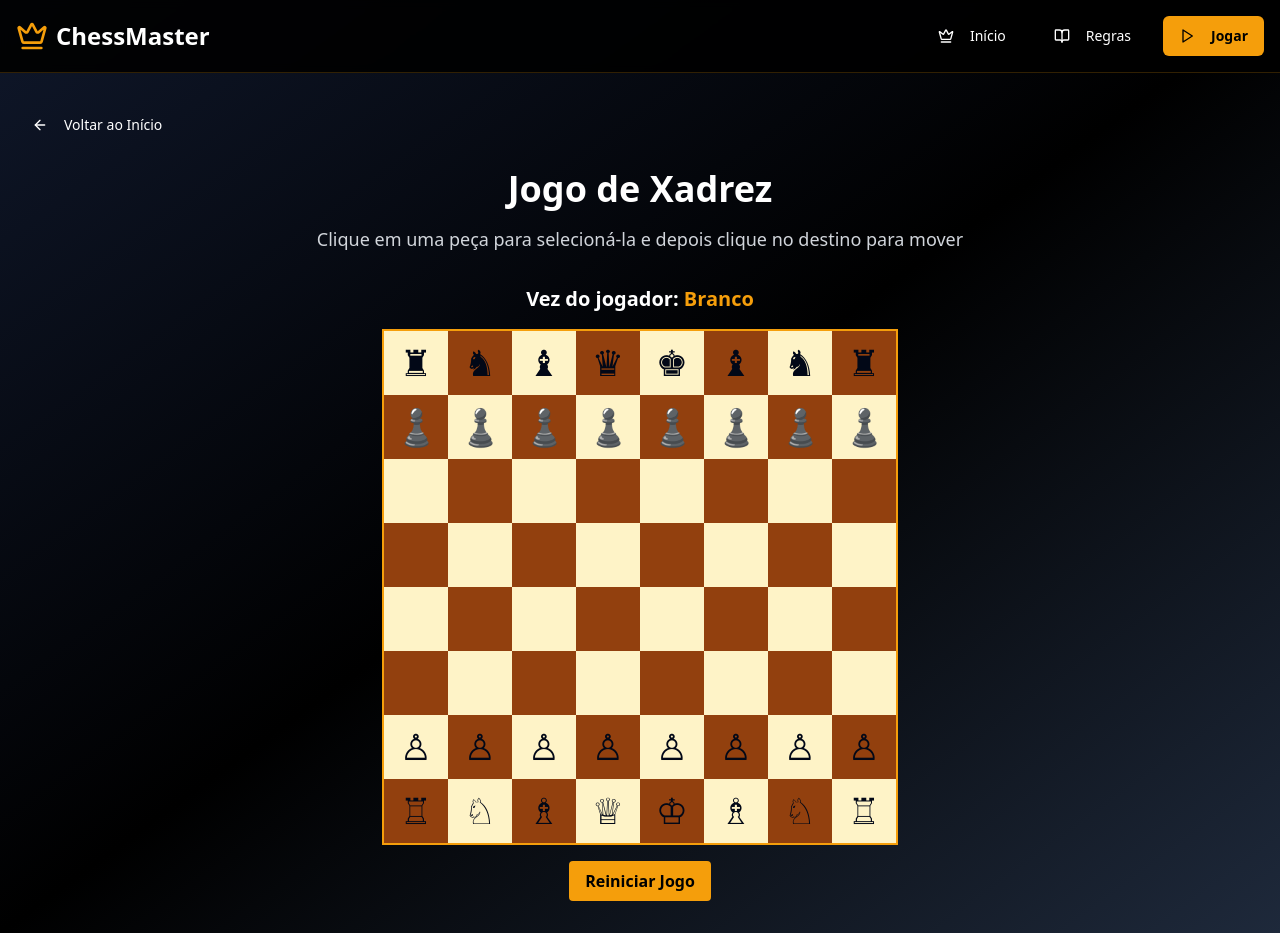
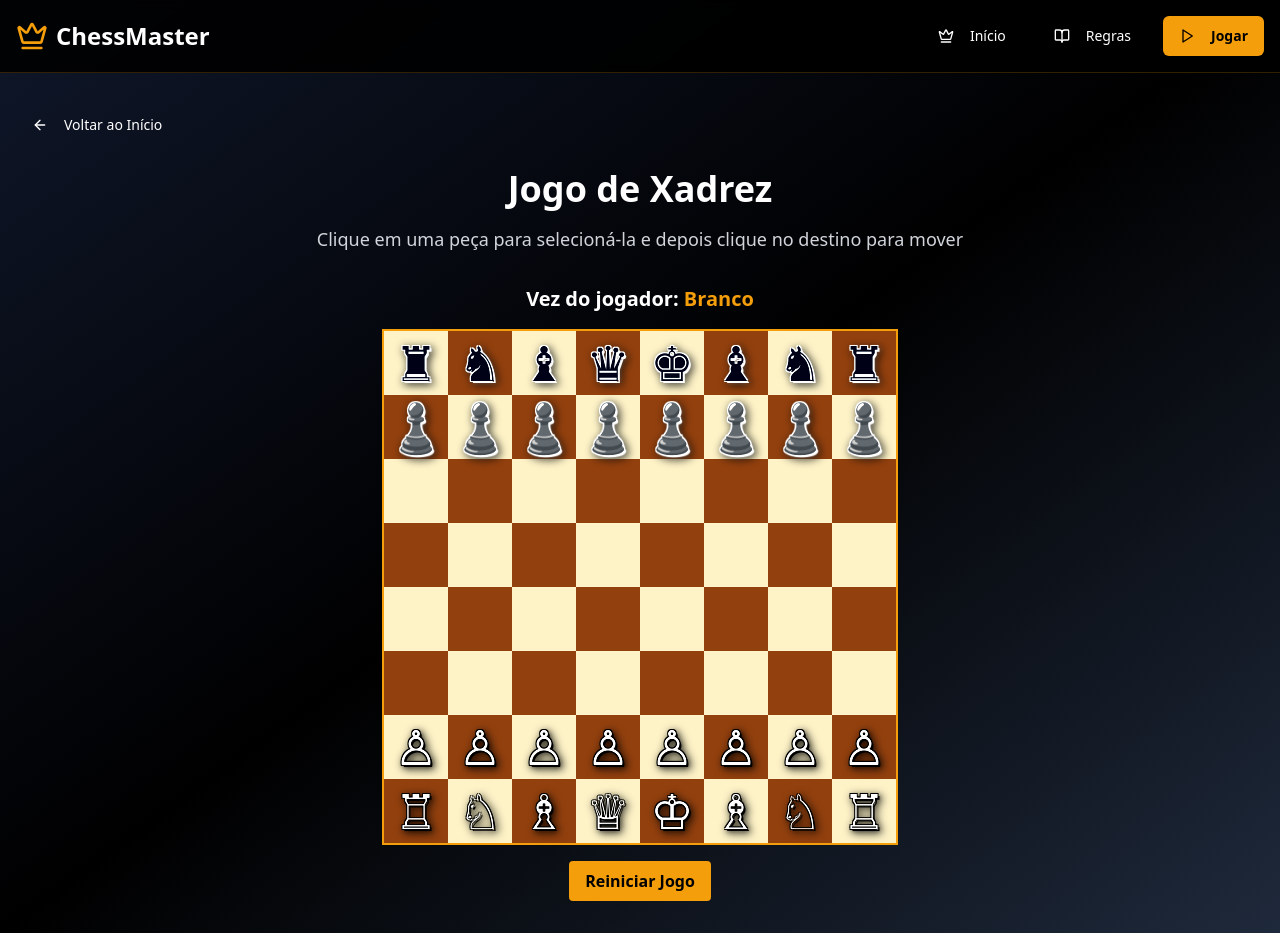
Before and after one commit to odio-creator/jaque-mate-online-game, a React (Vite) app: page /game in a window 1280 px wide. Built offline with nearby package versions, Linux system fonts and the light colour scheme.

Commit message:
Refactor: Improve chess piece design
Update the design of the chess pieces to enhance their visual appeal.

```diff
--- a/src/components/ChessPiece.tsx
+++ b/src/components/ChessPiece.tsx
@@ -29,17 +29,45 @@ const ChessPiece = ({ piece, onClick, isSelected, isPossibleMove }: ChessPiecePr
     return pieceSymbols[`${piece.color}-${piece.type}`] || '';
   };
 
+  const getPieceColor = () => {
+    if (!piece) return '';
+    return piece.color === 'white' ? 'text-white' : 'text-gray-900';
+  };
+
   return (
     <div
       className={`
-        w-16 h-16 flex items-center justify-center text-4xl cursor-pointer
-        transition-all duration-200 hover:scale-110
-        ${isSelected ? 'bg-amber-400/50 ring-2 ring-amber-500' : ''}
-        ${isPossibleMove ? 'bg-green-400/30 ring-2 ring-green-500' : ''}
+        w-16 h-16 flex items-center justify-center text-5xl cursor-pointer
+        relative transition-all duration-300 ease-in-out
+        ${piece ? 'hover:scale-125 hover:z-10' : ''}
+        ${isSelected ? 'bg-amber-400/60 ring-4 ring-amber-500 shadow-lg shadow-amber-500/30' : ''}
+        ${isPossibleMove ? 'bg-green-400/40 ring-3 ring-green-500 shadow-md shadow-green-500/30' : ''}
+        ${piece ? 'hover:shadow-xl hover:shadow-black/30' : ''}
       `}
       onClick={onClick}
     >
-      {getPieceSymbol()}
+      {piece && (
+        <div
+          className={`
+            ${getPieceColor()}
+            drop-shadow-[2px_2px_4px_rgba(0,0,0,0.8)]
+            filter contrast-125 brightness-110
+            transition-all duration-200
+            ${isSelected ? 'animate-pulse' : ''}
+          `}
+          style={{
+            textShadow: piece.color === 'white'
+              ? '2px 2px 0 #000, -1px -1px 0 #000, 1px -1px 0 #000, -1px 1px 0 #000, 2px 2px 4px rgba(0,0,0,0.5)'
+              : '2px 2px 0 #fff, -1px -1px 0 #fff, 1px -1px 0 #fff, -1px 1px 0 #fff, 2px 2px 4px rgba(255,255,255,0.3)'
+          }}
+        >
+          {getPieceSymbol()}
+        </div>
+      )}
+
+      {isPossibleMove && !piece && (
+        <div className="w-6 h-6 bg-green-500 rounded-full opacity-60 animate-pulse" />
+      )}
     </div>
   );
 };
```
